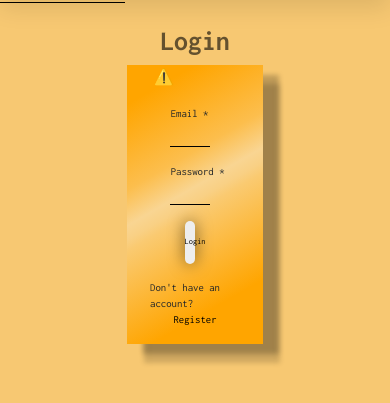
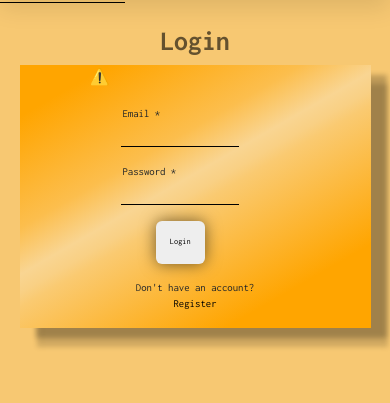
Before and after one commit to Evil2004/Burger-Point, a Django app: page /login/ in a window 390 px wide. Shown: the part 56-459 px from the top of the page. Run offline with Django 4.2, Linux system fonts and the light colour scheme; some web fonts are replaced.

Commit message:
fix: login in phone

```diff
--- a/static/css/login.css
+++ b/static/css/login.css
@@ -144,3 +144,10 @@ select:-webkit-autofill:active {
   color: #010101;
   border-color: black;
 }
+@media screen and (max-width: 600px) {
+
+  .login-wrapper {
+    width: 90%;
+  }
+
+}
```
